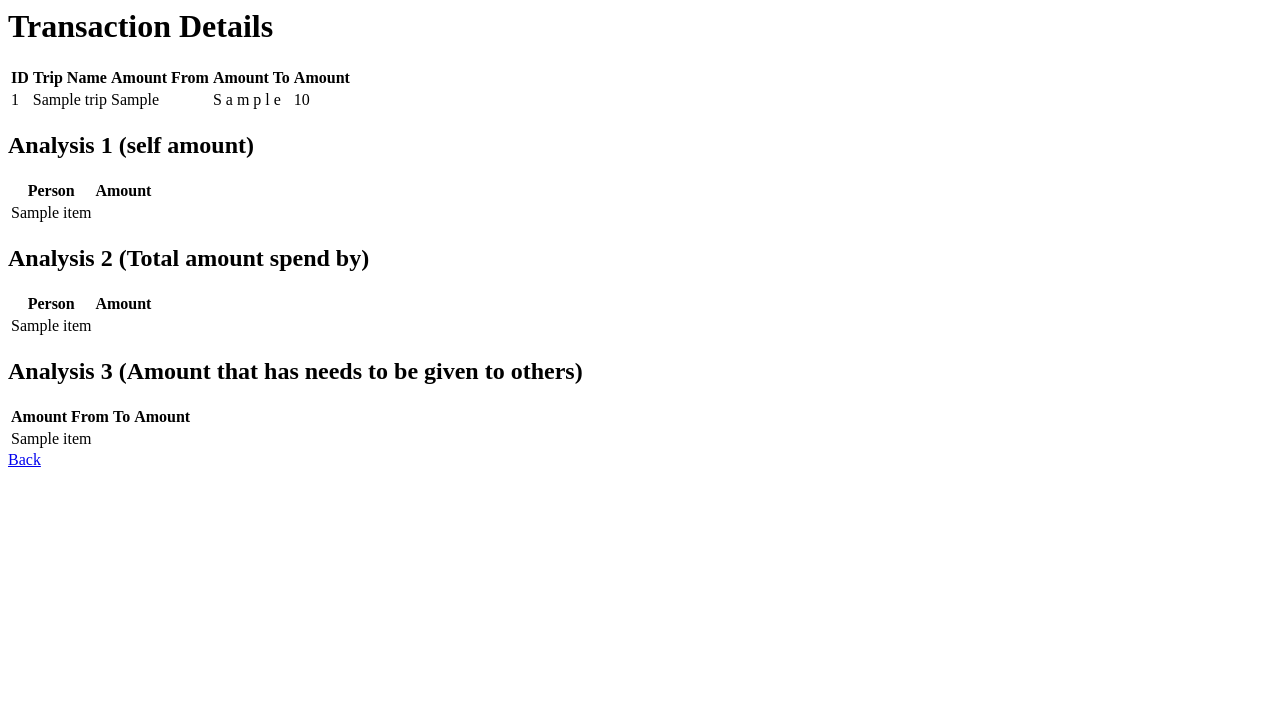
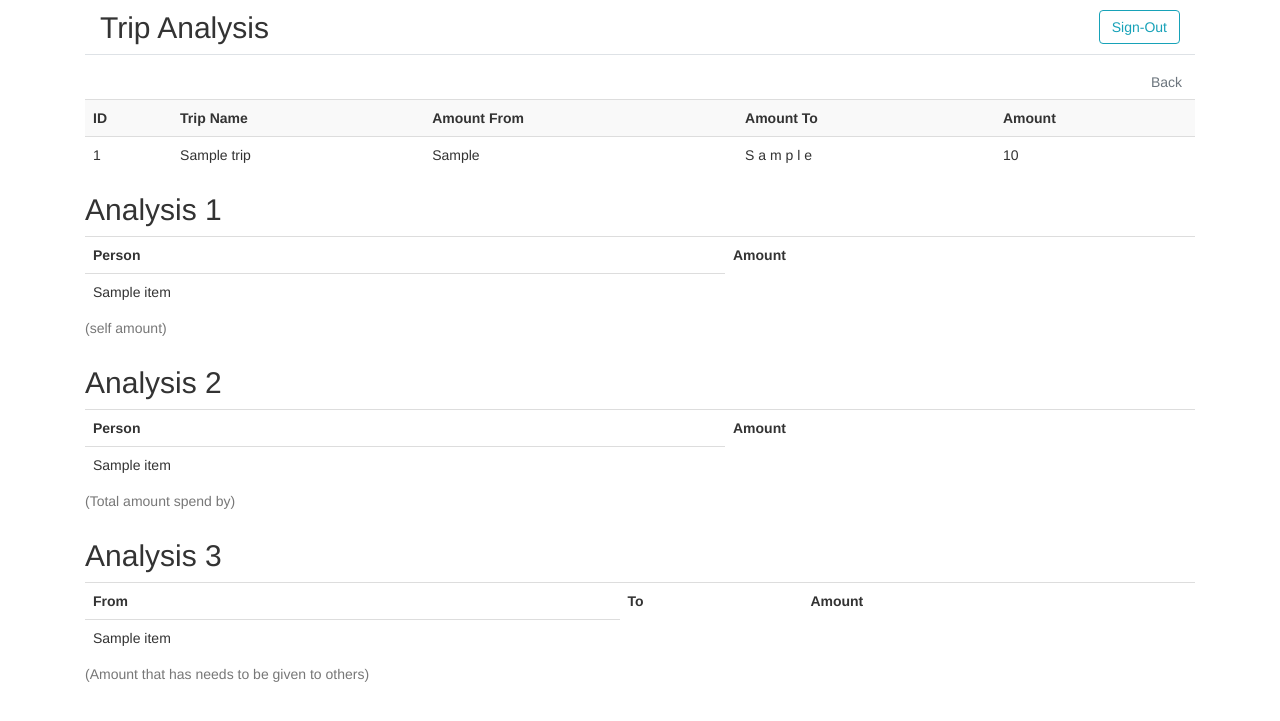
Before and after one commit to Saketh7382/projectRohini, a Django app: template Trip_cost/trips/templates/analysis.html in a window 1280 px wide. Shown: the top 721 px of the page. Run offline with Django 3.2, Linux system fonts and the light colour scheme; tables that the repository leaves empty hold one stand-in row (values such as "Sample post"); the template is opened without the code that fills it: values that come from a table or form of the project are taken from there, most other values are stand-ins (such as "Sample title", 1, 10 or a date in 2020); some libraries are stand-ins or nearby versions.

Commit message:
first modifications.

```diff
--- a/Trip_cost/trips/templates/analysis.html
+++ b/Trip_cost/trips/templates/analysis.html
@@ -1,19 +1,49 @@
+<!DOCTYPE html>
+<html lang="en" dir="ltr">
+  <head>
+    <meta charset="utf-8">
+    <title>Analysis</title>
+    <link rel="stylesheet" href="https://maxcdn.bootstrapcdn.com/bootstrap/4.0.0/css/bootstrap.min.css" integrity="sha384-Gn5384xqQ1aoWXA+058RXPxPg6fy4IWvTNh0E263XmFcJlSAwiGgFAW/dAiS6JXm" crossorigin="anonymous">
+    <script src="https://code.jquery.com/jquery-3.2.1.slim.min.js" integrity="sha384-KJ3o2DKtIkvYIK3UENzmM7KCkRr/rE9/Qpg6aAZGJwFDMVNA/GpGFF93hXpG5KkN" crossorigin="anonymous"></script>
+    <script src="https://cdnjs.cloudflare.com/ajax/libs/popper.js/1.12.9/umd/popper.min.js" integrity="sha384-ApNbgh9B+Y1QKtv3Rn7W3mgPxhU9K/ScQsAP7hUibX39j7fakFPskvXusvfa0b4Q" crossorigin="anonymous"></script>
+    <script src="https://maxcdn.bootstrapcdn.com/bootstrap/4.0.0/js/bootstrap.min.js" integrity="sha384-JZR6Spejh4U02d8jOt6vLEHfe/JQGiRRSQQxSfFWpi1MquVdAyjUar5+76PVCmYl" crossorigin="anonymous"></script>
 
 
-{% block content %}
-  <h1>Transaction Details</h1>
+        <!-- Latest compiled and minified CSS -->
+    <link rel="stylesheet" href="https://maxcdn.bootstrapcdn.com/bootstrap/3.3.7/css/bootstrap.min.css" integrity="sha384-BVYiiSIFeK1dGmJRAkycuHAHRg32OmUcww7on3RYdg4Va+PmSTsz/K68vbdEjh4u" crossorigin="anonymous">
+
+    <!-- Optional theme -->
+    <link rel="stylesheet" href="https://maxcdn.bootstrapcdn.com/bootstrap/3.3.7/css/bootstrap-theme.min.css" integrity="sha384-rHyoN1iRsVXV4nD0JutlnGaslCJuC7uwjduW9SVrLvRYooPp2bWYgmgJQIXwl/Sp" crossorigin="anonymous">
+
+    <!-- Latest compiled and minified JavaScript -->
+    <script src="https://maxcdn.bootstrapcdn.com/bootstrap/3.3.7/js/bootstrap.min.js" integrity="sha384-Tc5IQib027qvyjSMfHjOMaLkfuWVxZxUPnCJA7l2mCWNIpG9mGCD8wGNIcPD7Txa" crossorigin="anonymous"></script>
+
+  </head>
+  <body>
+    <div class="container">
+      <div class="d-flex flex-column flex-md-row align-items-center p-3 px-md-4 mb-3 bg-white border-bottom shadow-sm">
+        <h2 class="my-0 mr-md-auto font-weight-normal">Trip Analysis</h2>
+        <button type="button" class="btn btn-outline-info float-right" style="border: 1px solid #17a2b8">Sign-Out</button>
+      </div>
       <div class="">
-		<table>
+        <a href="/" class="float-right btn btn-outline-secondary">
+          <span class="fas fa-long-arrow-alt-left"></span> Back
+        </a>
+      </div>
+      <div class="">
+        <div class="">
+      		<table class="table table-striped">
+
       			<tr>
-				<th>ID</th>
-				<th>Trip Name</th>
-				<th>Amount From</th>
-				<th>Amount To</th>
-				<th>Amount</th>
+      				<th scope="col">ID</th>
+      				<th scope="col">Trip Name</th>
+      				<th scope="col">Amount From</th>
+      				<th scope="col">Amount To</th>
+      				<th scope="col">Amount</th>
       			</tr>
       			{% for data in transactions %}
       				<tr>
-					<td>{{data.id}}</td>
+      					<td scope="row">{{data.id}}</td>
       					<td>{{data.trip_name}}</td>
       					<td>{{data.amt_from}}</td>
                 <!-- <td>
@@ -35,11 +65,12 @@
       		</table>
       	</div>
         <div class="">
-      <h2>Analysis 1 (self amount)</h2>
-      <table>
+            <h2>Analysis 1 </h2>
+            <table class="table">
+              <caption>(self amount)</caption>
               <tr>
-          <th>Person</th>
-          <th>Amount</th>
+                <th scope="col">Person</th>
+                <th scope="col">Amount</th>
               </tr>
               {% for item in analysis1 %}
                 <tr>
@@ -51,11 +82,12 @@
             </table>
         </div>
         <div class="">
-      <h2>Analysis 2 (Total amount spend by)</h2>
-      <table>
+            <h2>Analysis 2 </h2>
+            <table class="table">
+              <caption>(Total amount spend by)</caption>
               <tr>
-          <th>Person</th>
-          <th>Amount</th>
+                <th scope="col">Person</th>
+                <th scope="col">Amount</th>
               </tr>
               {% for item in analysis2 %}
                 <tr>
@@ -67,12 +99,13 @@
             </table>
         </div>
         <div class="">
-      <h2>Analysis 3 (Amount that has needs to be given to others)</h2>
-      <table>
+            <h2>Analysis 3 </h2>
+            <table class="table">
+              <caption>(Amount that has needs to be given to others)</caption>
               <tr>
-          <th>Amount From</th>
-          <th>To</th>
-          <th>Amount</th>
+                <th scope="col">From</th>
+                <th scope="col">To</th>
+                <th scope="col">Amount</th>
               </tr>
               {% for item in analysis3 %}
                 <tr>
@@ -83,9 +116,11 @@
               {% endfor %}
             </table>
         </div>
-  <a href="/">Back</a>
+        <!-- <a href="/">Back</a> -->
         <!-- <form class="" action="" method="post">
             <input type="=button" name="calculate" value="calculate">
         </form> -->
-
-{% endblock %}
+        </div>
+    </div>
+  </body>
+</html>
```
Also changed, not shown: Trip_cost/trips/templates/index3.html (+22 -1 lines), Trip_cost/trips/templates/insert_trans.html (+24 -3 lines), Trip_cost/Trip_cost/__init__.py (added), Trip_cost/trips/__init__.py (added), Trip_cost/trips/migrations/__init__.py (added), 1 other file. Lines whose indentation alone changed are shown as unchanged.
